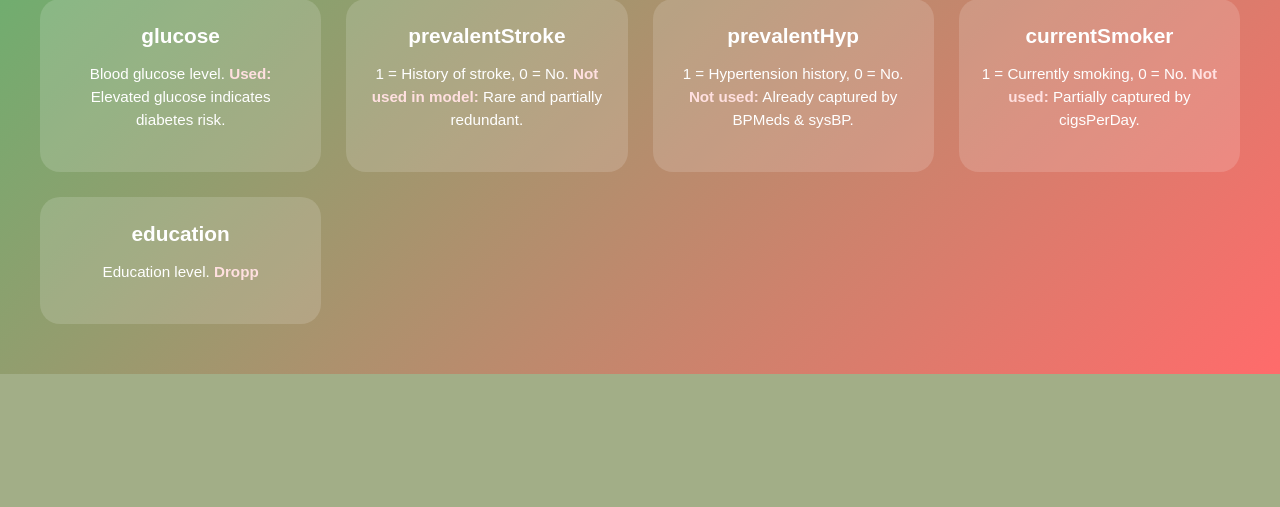
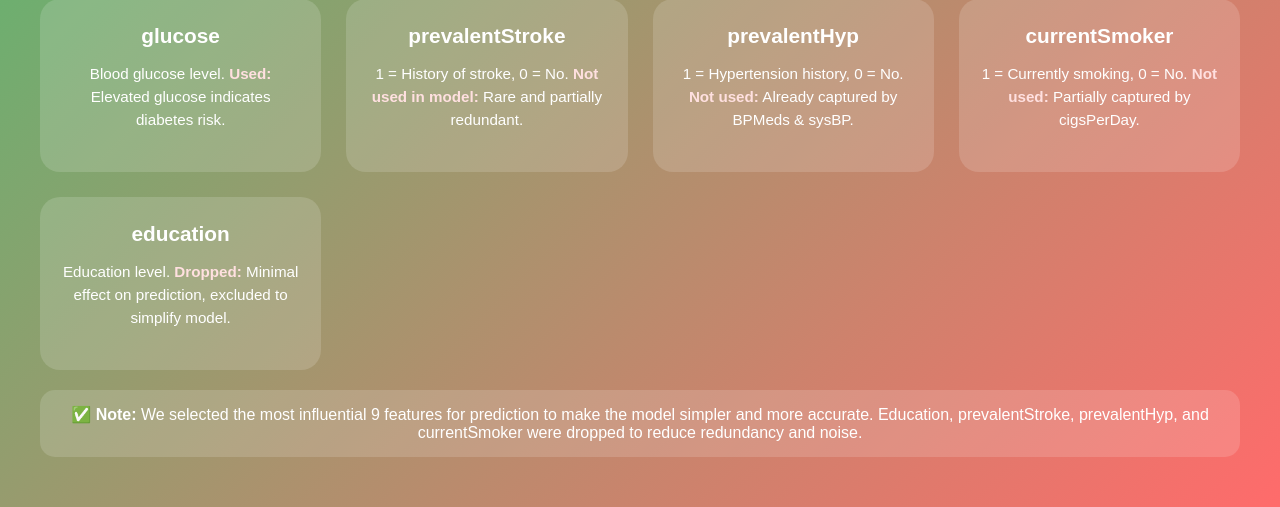
Before and after one commit to jashandeep032kaur-dot/heart-disease-prediction, a Flask app: page / in a window 1280 px wide. Shown: the part 779-1286 px from the top of the page. Before the commit the page ends 1153 px from the top, so only its background shows below. Run offline with Flask 3, Linux system fonts and the light colour scheme; parts of the project's set-up code (start-up, migrations or seed data) failed here and were passed over.

Commit message:
Update templates/index.html

```diff
--- a/templates/index.html
+++ b/templates/index.html
@@ -159,4 +159,13 @@
             </div>
             <div class="card">
                 <h3>education</h3>
-                <p>Education level. <span class="important">Dropp
+                <p>Education level. <span class="important">Dropped:</span> Minimal effect on prediction, excluded to simplify model.</p>
+            </div>
+        </div>
+
+        <div class="note">
+            ✅ <strong>Note:</strong> We selected the most influential 9 features for prediction to make the model simpler and more accurate. Education, prevalentStroke, prevalentHyp, and currentSmoker were dropped to reduce redundancy and noise.
+        </div>
+    </div>
+</body>
+</html>
```
